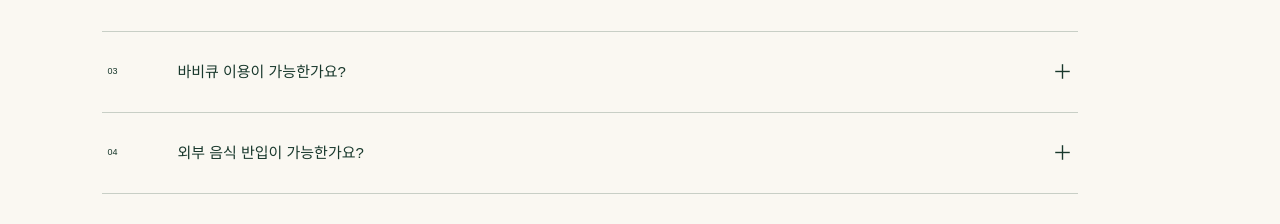
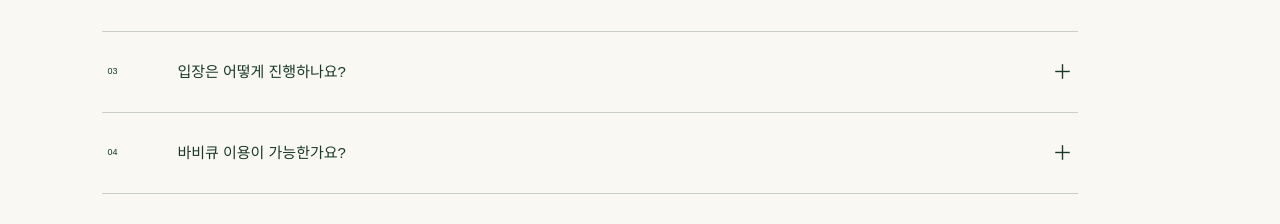
Before and after one commit to jyhome1228-cyber/relim_site, a Next.js app: page /faq in a window 1280 px wide. Shown: the part 571-795 px from the top of the page. Built offline with nearby package versions, Linux system fonts and the light colour scheme.

Commit message:
Refine multi-page layout and content

```diff
--- a/app/faq/page.tsx
+++ b/app/faq/page.tsx
@@ -1,3 +1,3 @@
 import { PageHero, PageShell } from "../components";
-const faq=[["예약은 어떻게 하나요?","현재는 고객센터 전화 문의를 통해 예약을 안내드립니다."],["운영시간은 어떻게 되나요?","오전 09:00–14:00, 오후 16:00–21:00 두 타임으로 운영합니다."],["바비큐 이용이 가능한가요?","가능합니다. 예약 시 이용 여부와 인원을 함께 말씀해주세요."],["외부 음식 반입이 가능한가요?","품목별 기준이 달라질 수 있어 예약 전 고객센터로 문의해주세요."],["반려동물 동반이 가능한가요?","운영 기준 확인이 필요한 항목으로, 방문 전 고객센터로 문의해주세요."],["주차할 수 있나요?","현장 주차가 가능하며 방문 시 안내에 따라 이용해주세요."],["취소와 환불 기준은 어떻게 되나요?","예약 확정 시 적용되는 기준을 별도로 안내드립니다."]];
+const faq=[["예약은 어떻게 하나요?","현재는 고객센터 전화 문의를 통해 예약을 안내드립니다. 희망 날짜와 오전·오후 타임, 이용 인원을 함께 알려주세요."],["운영시간은 어떻게 되나요?","오전 09:00–14:00, 오후 16:00–21:00 두 타임으로 운영합니다. 예약한 타임의 입·퇴장 시간을 지켜주세요."],["입장은 어떻게 진행하나요?","예약 확인 후 현장 키오스크에서 체크인합니다. 자세한 입장 방법은 예약 확정 시 안내드립니다."],["바비큐 이용이 가능한가요?","가능합니다. 예약 시 이용 여부와 인원을 함께 말씀해주시면 준비 사항을 안내드립니다."],["외부 음식 반입이 가능한가요?","품목별 기준이 달라질 수 있어 예약 전 고객센터로 문의해주세요."],["아이와 함께 이용할 수 있나요?","가능합니다. 수영장과 물놀이 공간에서는 반드시 보호자가 동반하고 안전수칙을 지켜주세요."],["반려동물 동반이 가능한가요?","운영 기준 확인이 필요한 항목으로, 방문 전 고객센터로 문의해주세요."],["주차할 수 있나요?","현장 주차가 가능하며 도착 후 안내에 따라 이용해주세요. 정확한 위치는 네이버 지도를 확인해주세요."],["단체 모임이나 대관이 가능한가요?","소규모 모임, 파티, 촬영을 위한 부분 또는 전체 대관을 상담해드립니다."],["취소와 환불 기준은 어떻게 되나요?","예약 일정과 상품에 따라 적용되는 기준을 예약 확정 시 별도로 안내드립니다."]];
 export default function FAQ(){return <PageShell><main><PageHero eyebrow="FAQ" title="자주 묻는 질문" desc="리림 방문 전 궁금한 내용을 확인해보세요."/><section className="faq-list">{faq.map((x,i)=><details key={x[0]}><summary><span>0{i+1}</span><strong>{x[0]}</strong><i>＋</i></summary><p>{x[1]}</p></details>)}</section></main></PageShell>}
```
